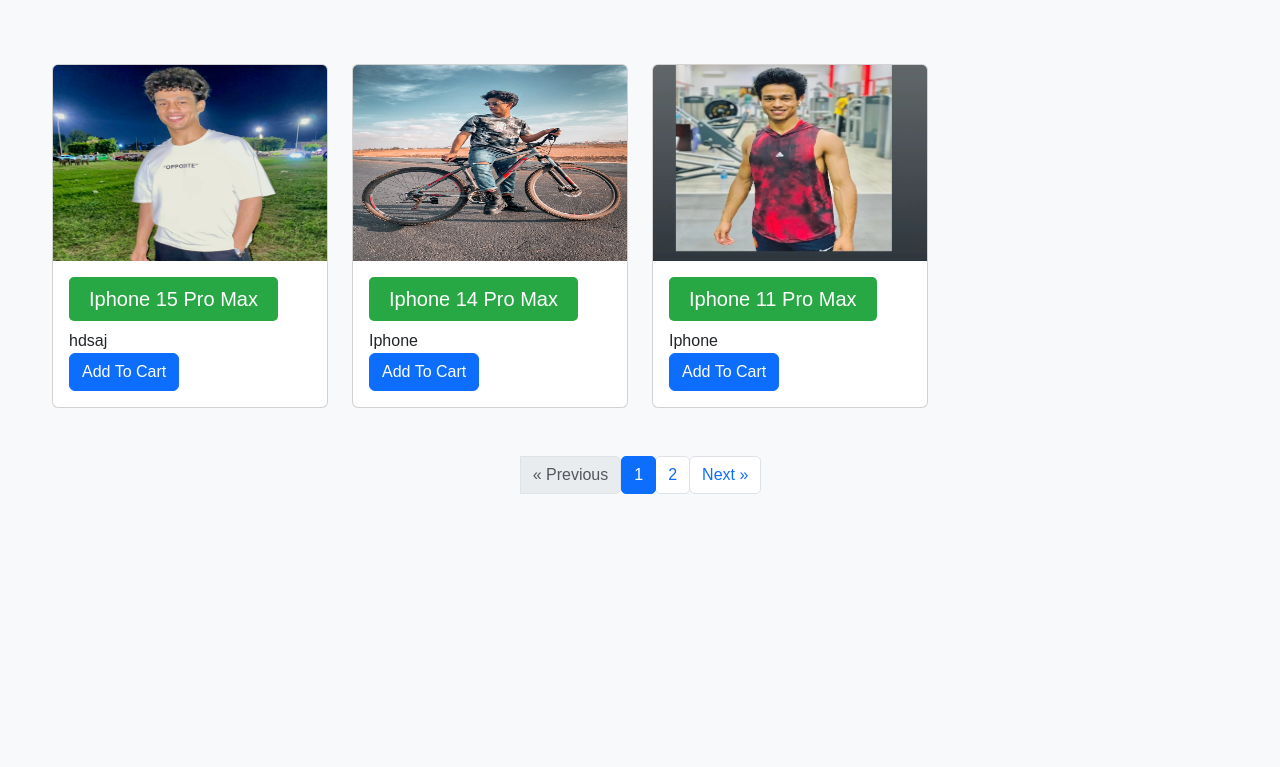
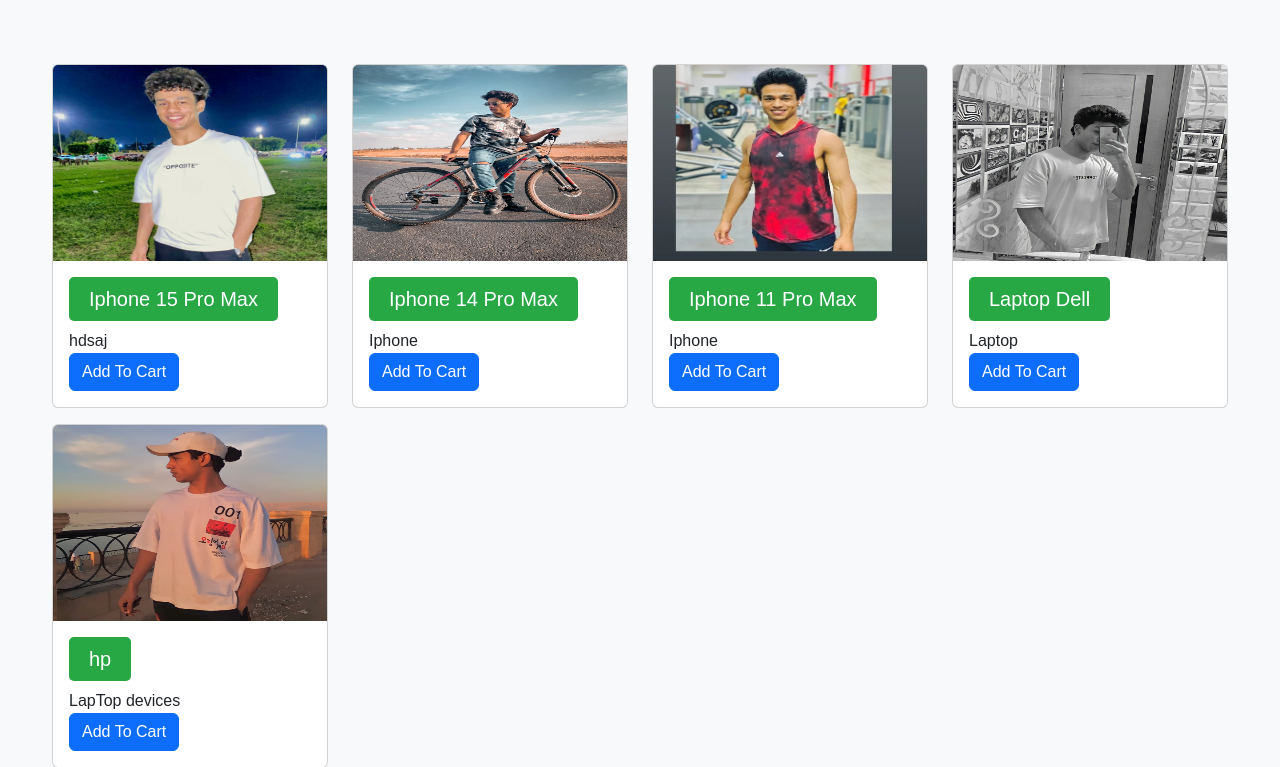
Before and after one commit to YahyaAhmed20/Souq.com, a Django app: page / in a window 1280 px wide. Shown: the part 56-823 px from the top of the page. Before the commit the page ends 550 px from the top, so only its background shows below. Run offline with Django 5.2, Linux system fonts and the light colour scheme; data comes from the database, SQL or seed files in the repository.

Commit message:
added files

```diff
--- a/product/templates/Product/product_list.html
+++ b/product/templates/Product/product_list.html
@@ -157,28 +157,6 @@
     </div>
 
 
-
-
-
-
-
-
-
-    {% comment %} <div class="container">
-        <div class="row">
-            <nav aria-label="Page navigation example">
-                <ul class="pagination">
-                    <li class="page-item"><a class="page-link" href="#">Previous</a></li>
-                    <li class="page-item"><a class="page-link" href="#">1</a></li>
-                    <li class="page-item"><a class="page-link" href="#">2</a></li>
-                    <li class="page-item"><a class="page-link" href="#">3</a></li>
-                    <li class="page-item"><a class="page-link" href="#">Next</a></li>
-                </ul>
-            </nav>
-        </div>
-    </div> {% endcomment %}
-
-
     <!-- Optional JavaScript; choose one of the two! -->
 
     <!-- Option 1: Bootstrap Bundle with Popper -->
--- a/product/views.py
+++ b/product/views.py
@@ -1,14 +1,14 @@
 from django.shortcuts import render
 from .models import Product
 from django.http import HttpResponse
-from django.core.paginator import Paginator
+from django.core.paginator import Paginator ,EmptyPage, PageNotAnInteger
 
 # Create your views here.
 
 def product_list(request):
     product_list=Product.objects.all()
     # paganator
-    paginator = Paginator(product_list, 3)  # Show 25 contacts per page.
+    paginator = Paginator(product_list, 10)  # Show 25 contacts per page.
     page= request.GET.get("page")
     product_list = paginator.get_page(page)
 
--- a/project/static/css/main.css
+++ b/project/static/css/main.css
@@ -114,4 +114,4 @@ card-img,
 }
 
 
-/* Make the dropdown menu always visible */
+/* sa */
--- a/static/css/main.css
+++ b/static/css/main.css
@@ -114,4 +114,4 @@ card-img,
 }
 
 
-/* Make the dropdown menu always visible */
+/* sa */
```
